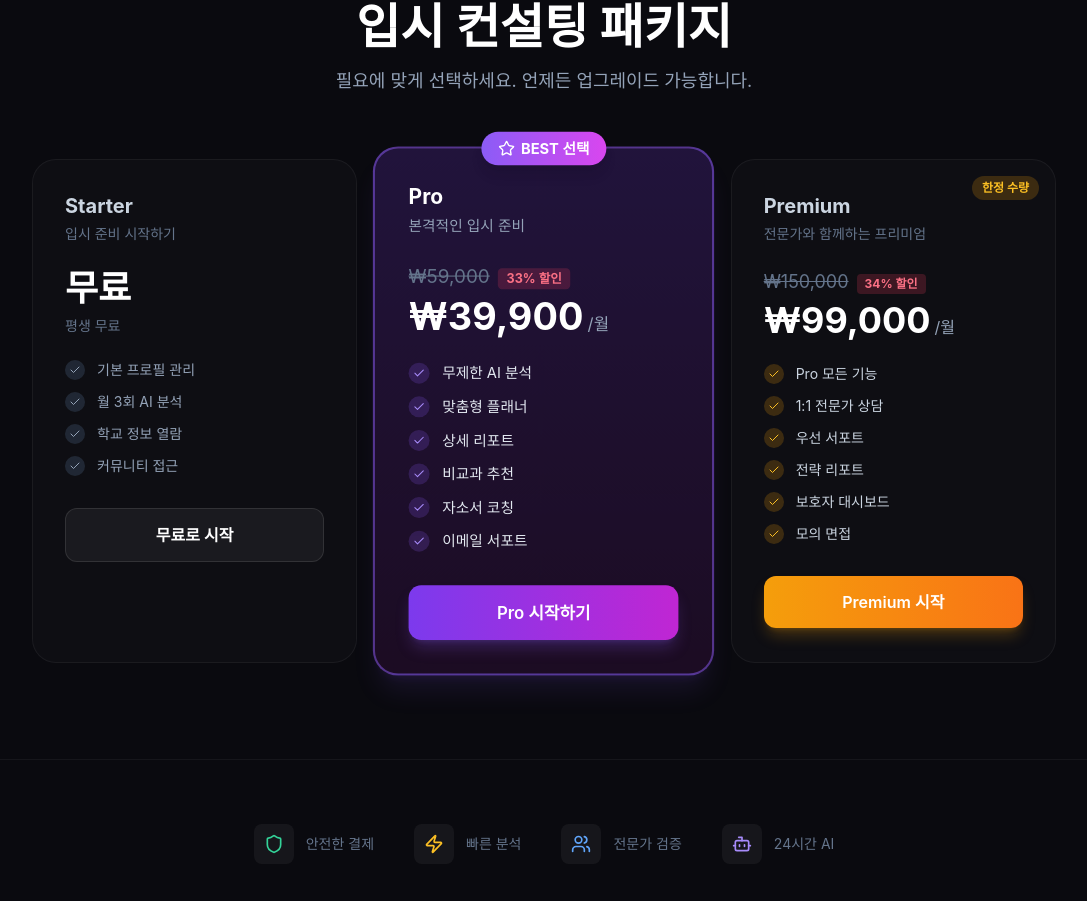
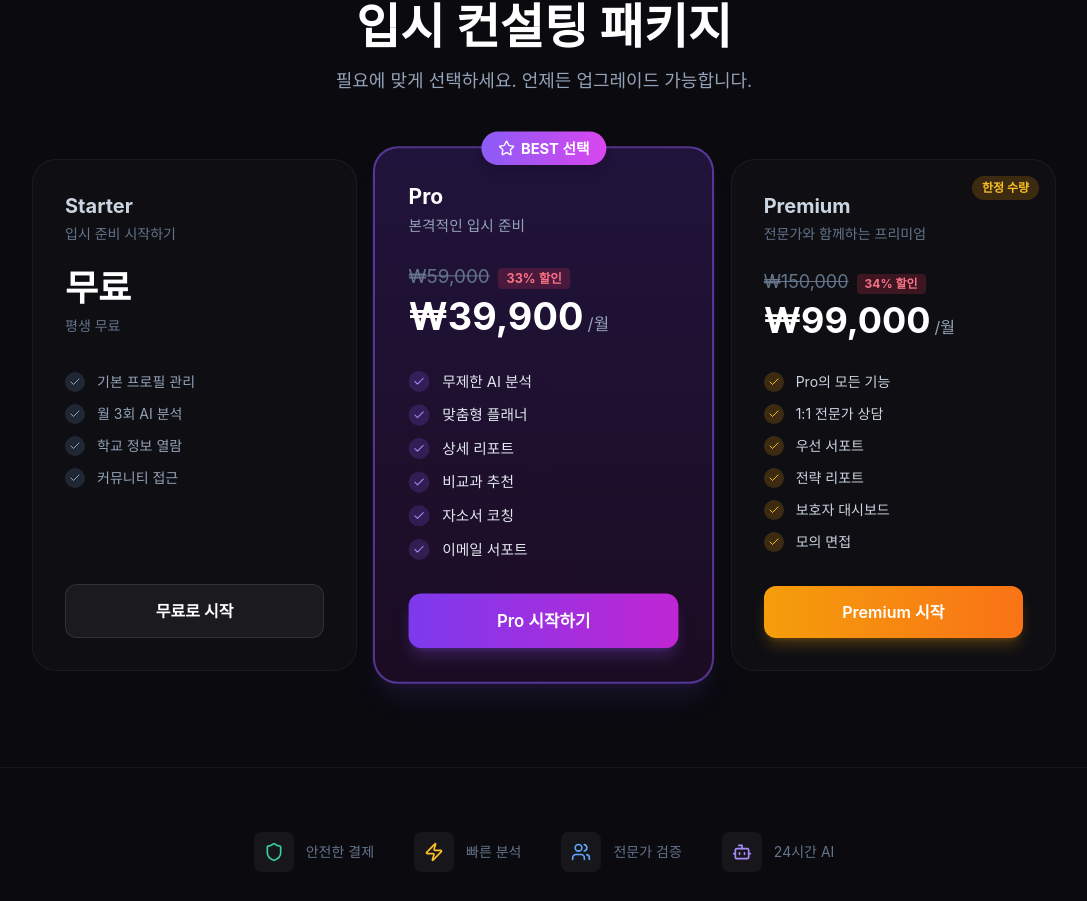
Before and after one commit to EUGINE-CHOI/admission-platform, a Next.js app in the folder frontend/: page / in a window 1280 px wide. Shown: the part 2337-3238 px from the top of the page, without its empty margins (96-1183 px from the left). Built offline with nearby package versions, Linux system fonts and the light colour scheme.

Commit message:
?붽툑??移대뱶 ?뺣젹 媛쒖꽑: 踰꾪듉 ?섎떒 怨좎젙, 湲곕뒫 紐⑸줉 ?쇱씤 ?뺣젹

```diff
--- a/frontend/src/app/page.tsx
+++ b/frontend/src/app/page.tsx
@@ -363,60 +363,71 @@ export default function Home() {
             </p>
           </div>
 
-          <div className="grid md:grid-cols-3 gap-6 max-w-5xl mx-auto">
+          <div className="grid md:grid-cols-3 gap-6 max-w-5xl mx-auto items-stretch">
             {/* Starter */}
-            <div className="relative p-8 bg-white/[0.02] border border-white/5 rounded-3xl hover:border-white/10 transition-all duration-300">
+            <div className="relative p-8 bg-white/[0.02] border border-white/5 rounded-3xl hover:border-white/10 transition-all duration-300 flex flex-col">
+              {/* Header */}
               <div className="mb-6">
                 <h3 className="text-xl font-bold text-slate-300">Starter</h3>
                 <p className="text-slate-500 text-sm mt-1">입시 준비 시작하기</p>
               </div>
 
+              {/* Price */}
+              <div className="h-20 mb-6">
                 <div className="flex items-baseline gap-1 mb-2">
                   <span className="text-4xl font-bold">무료</span>
                 </div>
-              <p className="text-slate-500 text-sm mb-6">평생 무료</p>
+                <p className="text-slate-500 text-sm">평생 무료</p>
+              </div>
 
-              <ul className="space-y-3 mb-8">
-                {["기본 프로필 관리", "월 3회 AI 분석", "학교 정보 열람", "커뮤니티 접근"].map((feature, fi) => (
-                  <li key={fi} className="flex items-center gap-3 text-sm">
+              {/* Features - flex-grow to push button to bottom */}
+              <ul className="space-y-3 flex-grow">
+                {["기본 프로필 관리", "월 3회 AI 분석", "학교 정보 열람", "커뮤니티 접근", "-", "-"].map((feature, fi) => (
+                  <li key={fi} className={`flex items-center gap-3 text-sm ${feature === "-" ? "invisible" : ""}`}>
                     <div className="w-5 h-5 rounded-full bg-slate-700/50 flex items-center justify-center">
                       <Check className="w-3 h-3 text-slate-400" />
                     </div>
-                    <span className="text-slate-400">{feature}</span>
+                    <span className="text-slate-400">{feature === "-" ? "placeholder" : feature}</span>
                   </li>
                 ))}
               </ul>
 
+              {/* Button - always at bottom */}
               <button
                 onClick={() => handlePlanSelect("FREE")}
-                className="w-full py-3.5 rounded-xl font-semibold bg-white/5 border border-white/10 hover:bg-white/10 transition-all"
+                className="w-full py-3.5 rounded-xl font-semibold bg-white/5 border border-white/10 hover:bg-white/10 transition-all mt-8"
               >
                 무료로 시작
               </button>
             </div>
 
             {/* Pro - Popular */}
-            <div className="relative p-8 bg-gradient-to-b from-violet-600/20 to-fuchsia-600/10 border-2 border-violet-500/50 rounded-3xl scale-105 shadow-xl shadow-violet-500/10">
+            <div className="relative p-8 bg-gradient-to-b from-violet-600/20 to-fuchsia-600/10 border-2 border-violet-500/50 rounded-3xl md:scale-105 shadow-xl shadow-violet-500/10 flex flex-col">
               <div className="absolute -top-4 left-1/2 -translate-x-1/2 px-4 py-1.5 bg-gradient-to-r from-violet-500 to-fuchsia-500 rounded-full text-sm font-bold flex items-center gap-1.5 shadow-lg">
                 <Star className="w-4 h-4" />
                 BEST 선택
               </div>
 
+              {/* Header */}
               <div className="mb-6">
                 <h3 className="text-xl font-bold">Pro</h3>
                 <p className="text-slate-400 text-sm mt-1">본격적인 입시 준비</p>
               </div>
 
+              {/* Price */}
+              <div className="h-20 mb-6">
                 <div className="flex items-baseline gap-2 mb-1">
                   <span className="text-lg text-slate-500 line-through">₩59,000</span>
                   <span className="px-2 py-0.5 bg-rose-500/20 text-rose-400 text-xs font-bold rounded">33% 할인</span>
                 </div>
-              <div className="flex items-baseline gap-1 mb-6">
+                <div className="flex items-baseline gap-1">
                   <span className="text-4xl font-bold">₩39,900</span>
                   <span className="text-slate-400">/월</span>
                 </div>
+              </div>
 
-              <ul className="space-y-3 mb-8">
+              {/* Features */}
+              <ul className="space-y-3 flex-grow">
                 {["무제한 AI 분석", "맞춤형 플래너", "상세 리포트", "비교과 추천", "자소서 코칭", "이메일 서포트"].map((feature, fi) => (
                   <li key={fi} className="flex items-center gap-3 text-sm">
                     <div className="w-5 h-5 rounded-full bg-violet-500/20 flex items-center justify-center">
@@ -427,36 +438,42 @@ export default function Home() {
                 ))}
               </ul>
 
+              {/* Button */}
               <button
                 onClick={() => handlePlanSelect("BASIC")}
-                className="w-full py-3.5 rounded-xl font-semibold bg-gradient-to-r from-violet-600 to-fuchsia-600 hover:opacity-90 transition-all shadow-lg shadow-violet-500/25"
+                className="w-full py-3.5 rounded-xl font-semibold bg-gradient-to-r from-violet-600 to-fuchsia-600 hover:opacity-90 transition-all shadow-lg shadow-violet-500/25 mt-8"
               >
                 Pro 시작하기
               </button>
             </div>
 
             {/* Premium */}
-            <div className="relative p-8 bg-white/[0.02] border border-white/5 rounded-3xl hover:border-white/10 transition-all duration-300">
+            <div className="relative p-8 bg-white/[0.02] border border-white/5 rounded-3xl hover:border-white/10 transition-all duration-300 flex flex-col">
               <div className="absolute top-4 right-4 px-2.5 py-1 bg-amber-500/20 text-amber-400 text-xs font-bold rounded-full">
                 한정 수량
               </div>
 
+              {/* Header */}
               <div className="mb-6">
                 <h3 className="text-xl font-bold text-slate-300">Premium</h3>
                 <p className="text-slate-500 text-sm mt-1">전문가와 함께하는 프리미엄</p>
               </div>
 
+              {/* Price */}
+              <div className="h-20 mb-6">
                 <div className="flex items-baseline gap-2 mb-1">
                   <span className="text-lg text-slate-500 line-through">₩150,000</span>
                   <span className="px-2 py-0.5 bg-rose-500/20 text-rose-400 text-xs font-bold rounded">34% 할인</span>
                 </div>
-              <div className="flex items-baseline gap-1 mb-6">
+                <div className="flex items-baseline gap-1">
                   <span className="text-4xl font-bold">₩99,000</span>
                   <span className="text-slate-400">/월</span>
                 </div>
+              </div>
 
-              <ul className="space-y-3 mb-8">
-                {["Pro 모든 기능", "1:1 전문가 상담", "우선 서포트", "전략 리포트", "보호자 대시보드", "모의 면접"].map((feature, fi) => (
+              {/* Features */}
+              <ul className="space-y-3 flex-grow">
+                {["Pro의 모든 기능", "1:1 전문가 상담", "우선 서포트", "전략 리포트", "보호자 대시보드", "모의 면접"].map((feature, fi) => (
                   <li key={fi} className="flex items-center gap-3 text-sm">
                     <div className="w-5 h-5 rounded-full bg-amber-500/20 flex items-center justify-center">
                       <Check className="w-3 h-3 text-amber-400" />
@@ -466,9 +483,10 @@ export default function Home() {
                 ))}
               </ul>
 
+              {/* Button */}
               <button
                 onClick={() => handlePlanSelect("PREMIUM")}
-                className="w-full py-3.5 rounded-xl font-semibold bg-gradient-to-r from-amber-500 to-orange-500 hover:opacity-90 transition-all shadow-lg shadow-amber-500/25"
+                className="w-full py-3.5 rounded-xl font-semibold bg-gradient-to-r from-amber-500 to-orange-500 hover:opacity-90 transition-all shadow-lg shadow-amber-500/25 mt-8"
               >
                 Premium 시작
               </button>
```
Lines whose indentation alone changed are shown as unchanged.
